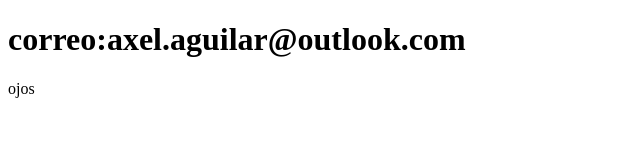
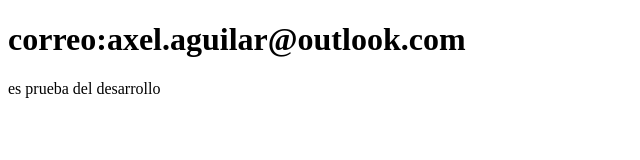
Before and after one commit to kibe93/sistema-de-registro, a plain HTML site: page contacto.html in a window 1280 px wide. Shown: the whole page, without its empty margins (0-640 px from the left). Drawn offline with Linux system fonts and the light colour scheme.

Commit message:
actualizado del desarrollo

```diff
--- a/contacto.html
+++ b/contacto.html
@@ -10,10 +10,10 @@
 </head>
 <body>
     <h1>correo:axel.aguilar@outlook.com</h1>
-    <p> ojos </p>
+    <p> es prueba del desarrollo </p>
+
+    <script src="app.js">
 
 </body>
 
-<script src="app.js">
-
 </html>
```
